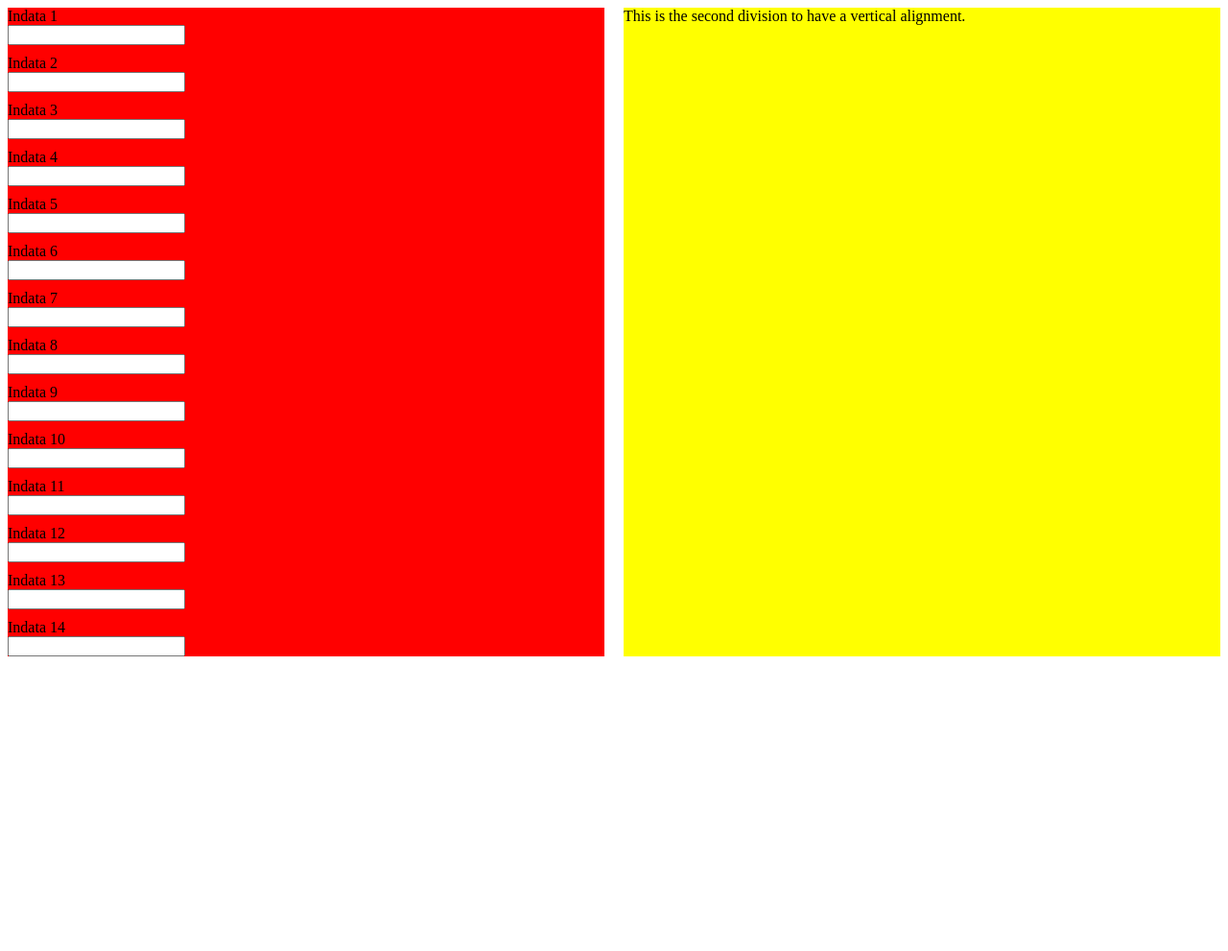
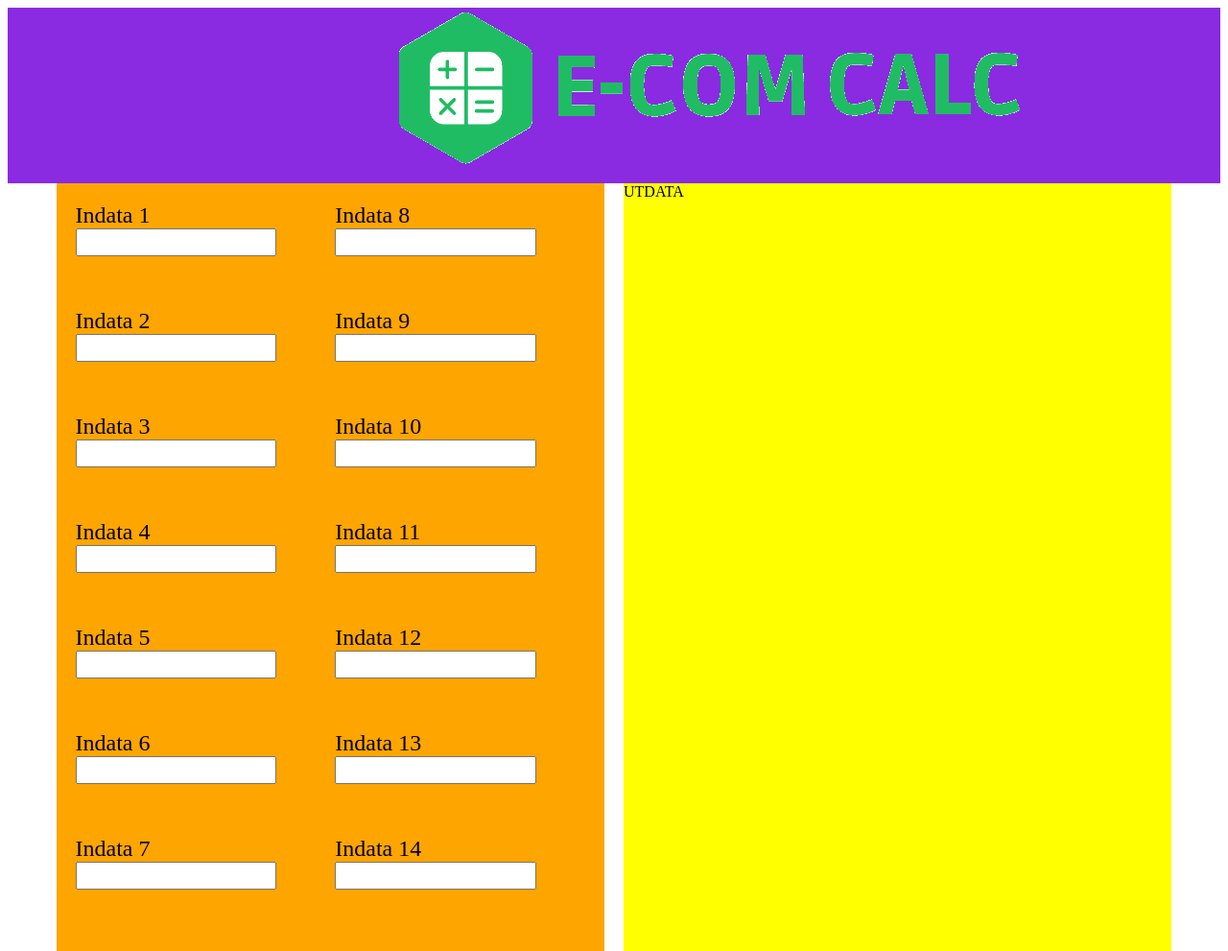
Before and after one commit to JacobLundstrom/Examensjobb, a plain HTML site: page Frontend/index.html in a window 1280 px wide. Shown: the whole page at 96% size. Before the commit the page ends 800 px from the top, so only its background shows below. Drawn offline with Linux system fonts and the light colour scheme.

Commit message:
textboxes align correct

```diff
--- a/Frontend/index.html
+++ b/Frontend/index.html
@@ -3,14 +3,20 @@
 <head>
   <meta charset="UTF-8">
   <title>E-handel</title>
+  <link rel="icon" type="image/x-icon" href="/Frontend/img/favicon.ico">
   <link rel="stylesheet" href="style.css">
 </head>
-
+<header>
+  <div class="banner">
+    <img src="img/calc.png" alt="Banner bild">
+  </div>
+</header>
 <body>
 
   <div class="split-container">
+
     <div class="left-side">
-
+      <div class="indataLabels">
             <div class="indata1">
               <label for="indata-1">Indata 1</label>
               <input type="text" id="indata-1">
@@ -80,9 +86,10 @@
                 <label for="indata-14">Indata 14</label>
                 <input type="text" id="indata-14">
               </div>
+          </div>
     </div>
     <div class="right-side">
-      This is the second division to have a vertical alignment.
+      UTDATA
     </div>
   </div>
 
--- a/Frontend/style.css
+++ b/Frontend/style.css
@@ -1,35 +1,62 @@
-.split-container {
+.banner
+{
+  padding-left: 50vh;
+  padding-bottom: 10px;
+  background-color: blueviolet;
+}
+.split-container
+{
     display: grid;
     grid-template-columns: 1fr 1fr;
-    gap: 20px;
+    gap: 20px; /* the gap between left and right side */
+    height: 100vh;
+    overflow: hidden;
+    padding-left: 4%;
+    padding-right: 4%;
   }
 
-  .left-side {
+  .left-side
+   {
     background-color: red;
     display: grid;
-    grid-template-rows: repeat(14, auto);
     gap: 10px;
+    padding-right: 0%;
+    height: 100vh;
+    /*overflow-y: auto; OM SKROLL SKA FINNAS PÅ VÄNSTERSIDAN*/
   }
 
-  .right-side {
+    .indataLabels
+    {
+      font-size: 150%;
+      display: grid;
+      grid-template-rows: repeat(7, 1fr);
+      grid-auto-flow: column dense;
+      gap: 10px;
+      background-color: orange;
+      font-size: 150%;
+      padding: 20px;
+
+    }
+        .indataLabels input
+        {
+          width: 75%;
+          padding: 5px;
+        }
+
+
+        .indataLabels > div[class^='indata']
+        {
+          display: flex;
+          flex-direction: column;
+          margin-bottom: 10px;
+        }
+
+
+
+  .right-side
+  {
     background-color: yellow;
+    padding-left: 0%;
+    height: 100%;
+    overflow-y: auto;
   }
-
-  .indata1,
-  .indata2,
-  .indata3,
-  .indata4,
-  .indata5,
-  .indata6,
-  .indata7,
-  .indata8,
-  .indata9,
-  .indata10,
-  .indata11,
-  .indata12,
-  .indata13,
-  .indata14 {
-    display: flex;
-    flex-direction: column;
-    align-items: flex-start;
-  }
```
Also changed, not shown: Frontend/img/calc.png (added), Frontend/img/favicon.ico (added).
